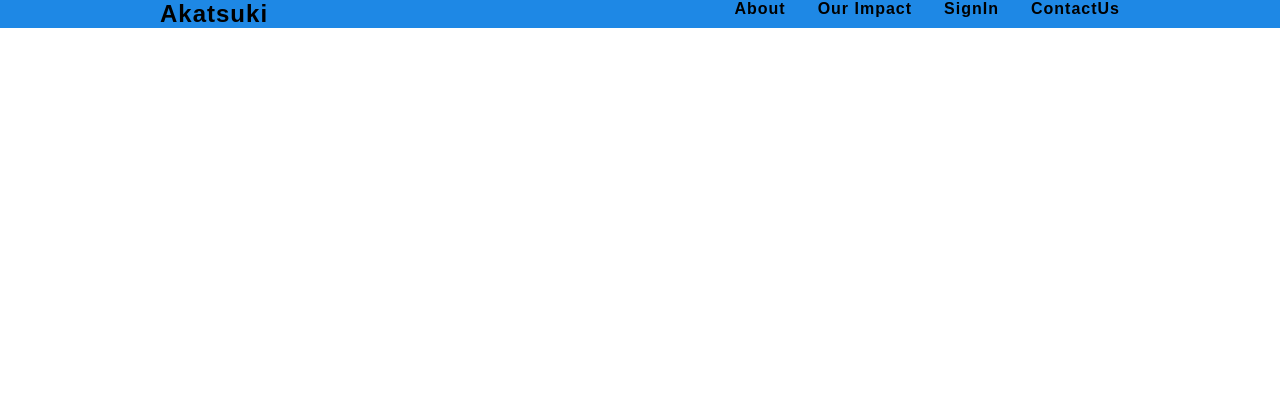
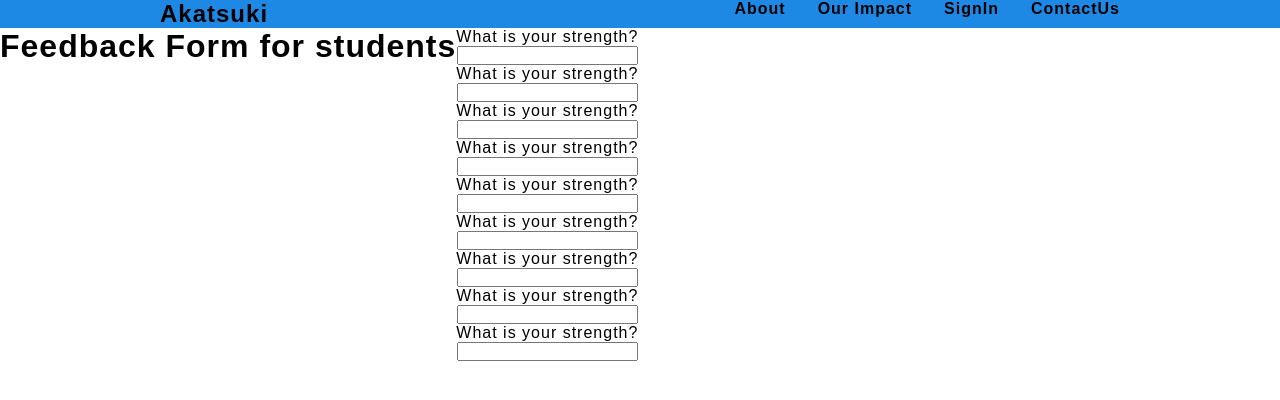
Before and after one commit to avinashkumarsinha007/Akatsuki-hackathon, a React (Create React App) app in the folder frontend/: page /feedback in a window 1280 px wide. Shown: the top 400 px of the page. Built offline with nearby package versions, Linux system fonts and the light colour scheme.

Commit message:
feedback form structure

```diff
--- /dev/null
+++ b/frontend/src/Components/Feedback/Feedback.jsx
@@ -0,0 +1,37 @@
+import React from "react";
+
+const Feedback = () => {
+  return (
+    <>
+      <div className="container">
+        <div>
+          <h1>Feedback Form for students</h1>
+        </div>
+        <div>
+          <form>
+            <p>What is your strength?</p>
+            <input type="text" />
+            <p>What is your strength?</p>
+            <input type="text" />
+            <p>What is your strength?</p>
+            <input type="text" />
+            <p>What is your strength?</p>
+            <input type="text" />
+            <p>What is your strength?</p>
+            <input type="text" />
+            <p>What is your strength?</p>
+            <input type="text" />
+            <p>What is your strength?</p>
+            <input type="text" />
+            <p>What is your strength?</p>
+            <input type="text" />
+            <p>What is your strength?</p>
+            <input type="text" />
+          </form>
+        </div>
+      </div>
+    </>
+  );
+};
+
+export default Feedback;
--- a/frontend/src/Routes/Routes.jsx
+++ b/frontend/src/Routes/Routes.jsx
@@ -1,5 +1,6 @@
 import React from "react";
 import { Route, Switch } from "react-router-dom";
+import Feedback from "../Components/Feedback/Feedback";
 import { Landing } from "../Components/Landingpage/Landing";
 import Login from "../Components/Login/Login";
 import { Navbar } from "../Components/Navbar/Navbar";
@@ -22,6 +23,9 @@ export const Routes = () => {
         <Route path="/new-login">
           <Login />
         </Route>
+        <Route path="/feedback">
+          <Feedback />
+        </Route>
       </Switch>
     </>
   );
```
Also changed, not shown: frontend/src/Components/Feedback/Feedback.css (added).
